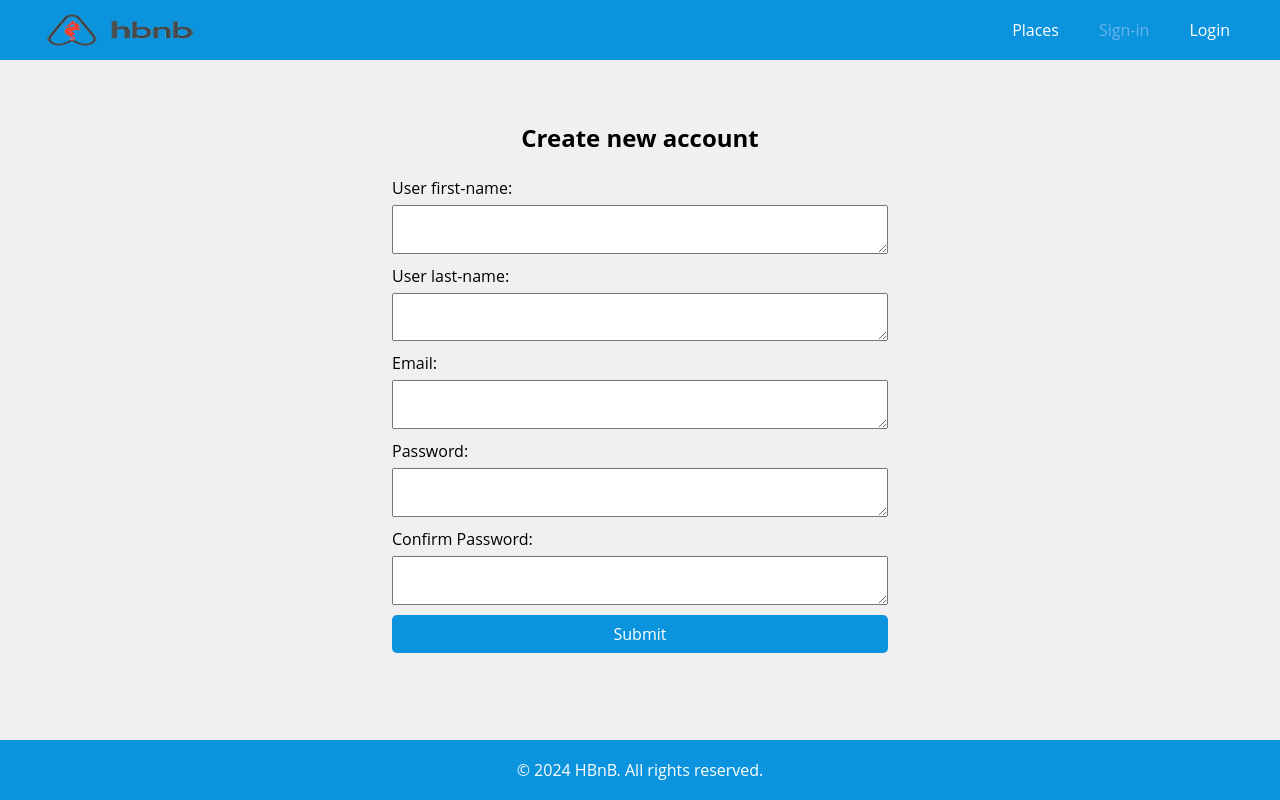
After one commit to HolbieWan/HBnB_C24_FrontEnd_Part2, a Flask app: page /HBnB/register in a window 1280 px wide. The commit adds this page. Run offline with Flask 3, Linux system fonts and the light colour scheme.

Commit message:
Add: new route register in routes_FrontEnd.py, new register_new_user.html with form to register new user, Update: header to handle changes in links for active page; update css form register- user-form styling; Renamed place.html to place_details.html for clearer description

```diff
--- a/app/api/v1/routes_FrontEnd.py
+++ b/app/api/v1/routes_FrontEnd.py
@@ -9,16 +9,20 @@ home_bp = Blueprint('home', __name__)
 
 @home_bp.route('/')
 def home():
-    return render_template('index.html')
+    return render_template('index.html', current_page='places')
 
 @home_bp.route('/place')
 def home_place():
-    return render_template('place.html')
+    return render_template('place_details.html', current_page='place-details')
 
 @home_bp.route('/login')
 def home_login():
-    return render_template('login.html')
+    return render_template('login.html', current_page='login')
 
-@home_bp.route('/add_review')
-def home_add_review():
-    return render_template('add_review.html')
+# @home_bp.route('/add_review')
+# def home_add_review():
+#     return render_template('add_review.html', current_page='add-review')
+
+@home_bp.route('/register')
+def home_register_new_user():
+    return render_template('register_new_user.html', current_page='register')
--- a/app/static/styles.css
+++ b/app/static/styles.css
@@ -694,6 +694,55 @@ a:active {
   background-color: var(--nav-item-link-hover);
 }
 
+/* Register user forms styles */
+#register-user {
+  width: 40%;
+  margin: 2rem 0;
+  text-align: center;
+}
+
+#register-user-form {
+  display: flex;
+  flex-direction: column;
+  align-items: center;
+  width: 100%;
+}
+
+#register-user-form label {
+  margin-bottom: 0.5rem;
+  width: 100%;
+  text-align: left;
+  max-width: var(--card-max-width);
+}
+
+#register-user-form textarea,
+#register-user-form select {
+  margin-bottom: 1rem;
+  padding: 0.5rem;
+  font-size: 1.6rem;
+  width: 100%;
+  max-width: var(--card-max-width);
+}
+
+#register-user-form button {
+  background-color: var(--header-bg-color);
+  color: var(--color-white);
+  border: none;
+  border-radius: 5px;
+  padding: 10px 20px;
+  cursor: pointer;
+  font-size: 1.6rem;
+  align-self: flex-start;
+  max-width: var(--card-max-width);
+  width: 100%;
+  margin-left: auto;
+  margin-right: auto;
+}
+
+#register-user-form button:hover {
+  background-color: var(--nav-item-link-hover);
+}
+
 /* Footer styles */
 .footer {
   background-color: var(--header-bg-color);
--- a/app/templates/header.html
+++ b/app/templates/header.html
@@ -8,11 +8,11 @@
         <nav class="navbar-menu">
         <ul class="nav" id="nav-menu">
             <li class="nav-item">
-            <a href="/HBnB" class="nav-link active">Places</a>
+            <a href="/HBnB" class="nav-link {% if current_page == 'places' %}active{% endif %}">Places</a>
             </li>
-            <!-- <li class="nav-item">
-            <a href="/HBnB/place" class="nav-link">Place</a>
-            </li> -->
+            <li class="nav-item">
+            <a href="/HBnB/register" class="nav-link {% if current_page == 'register' %}active{% endif %}">Sign-in</a>
+            </li>
         </ul>
         </nav>
     </div>
--- /dev/null
+++ b/app/templates/register_new_user.html
@@ -0,0 +1,41 @@
+<!DOCTYPE html>
+<html lang="en">
+<head>
+    <meta charset="UTF-8">
+    <meta name="viewport" content="width=device-width, initial-scale=1.0">
+    <title>Place Details</title>
+    <link rel="stylesheet" href="/static/styles.css">
+    <link rel="icon" type="image/png" href="/static/images/icon.png">
+</head>
+<body>
+  {% include 'header.html' %}
+  <main>
+      <div class="vertical-align">
+          <section id="register-user">
+              <h2>Create new account</h2>
+              <form id="register-user-form">
+                <!-- Username Field -->
+                <label for="username">User first-name:</label>
+                <textarea id="user-first-name-text" name="user-first-name-text" required></textarea>
+                <!-- User last-name Field -->
+                <label for="username">User last-name:</label>
+                <textarea id="user-last-name-text" name="user-last-name-text" required></textarea>
+                <!-- Email Field -->
+                <label for="email">Email:</label>
+                <textarea id="email-text" name="email-text" required></textarea>
+                <!-- Password Field -->
+                <label for="password">Password:</label>
+                <textarea id="password-text" name="password-text" required></textarea>
+                <!-- Confirm Password Field -->
+                <label for="confirm_password">Confirm Password:</label>
+                <textarea id="confirm-password-text" name="confirm-password-text" required></textarea>
+
+                <button type="submit">Submit</button>
+              </form>
+          </section>
+      </div>
+  </main>
+  {% include 'footer.html' %}
+  <script src="/static/auth_links.js"></script>
+</body>
+</html>
```
Also changed, not shown: app/templates/place_details.html (renamed from app/templates/place.html).
